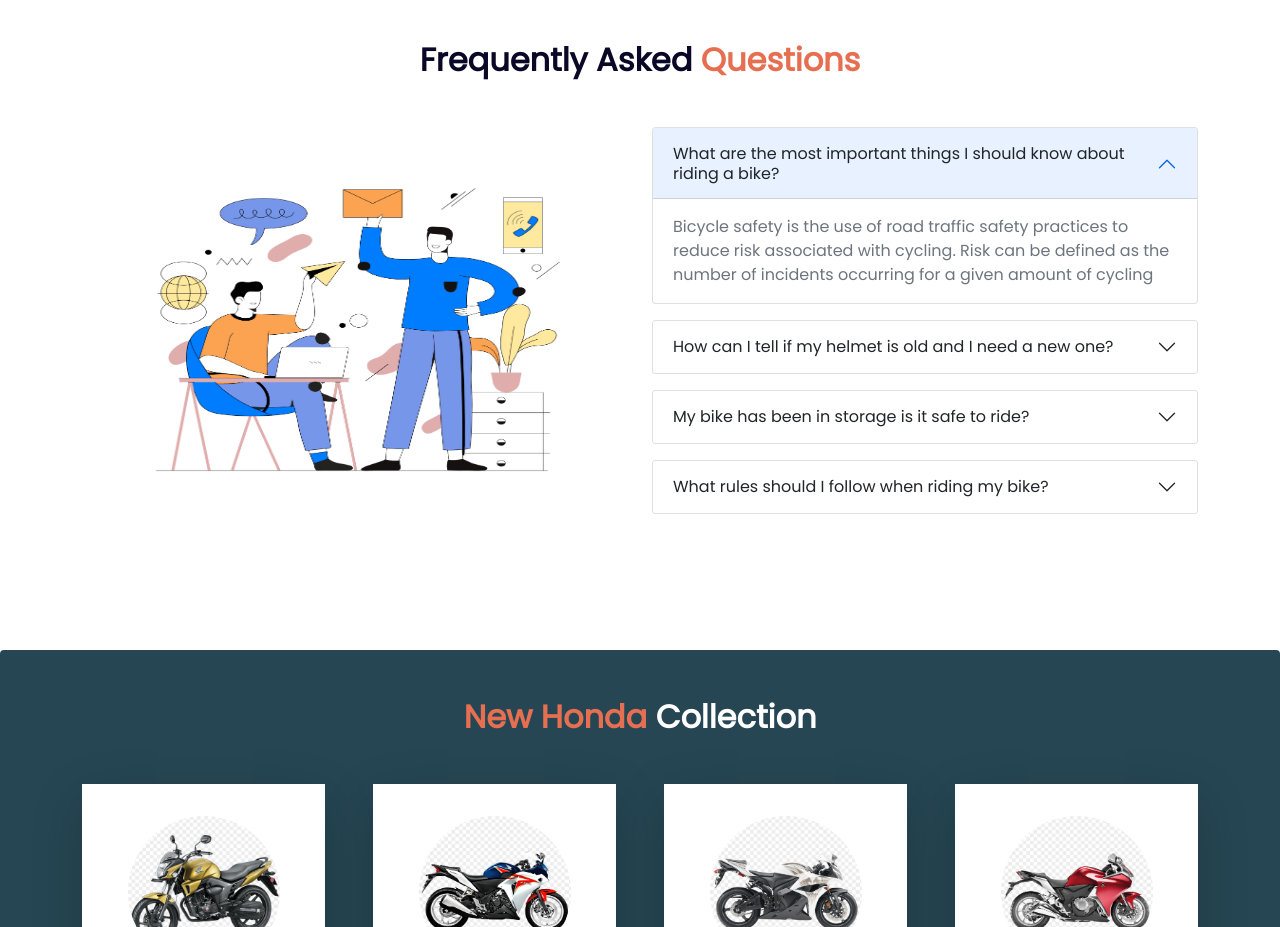
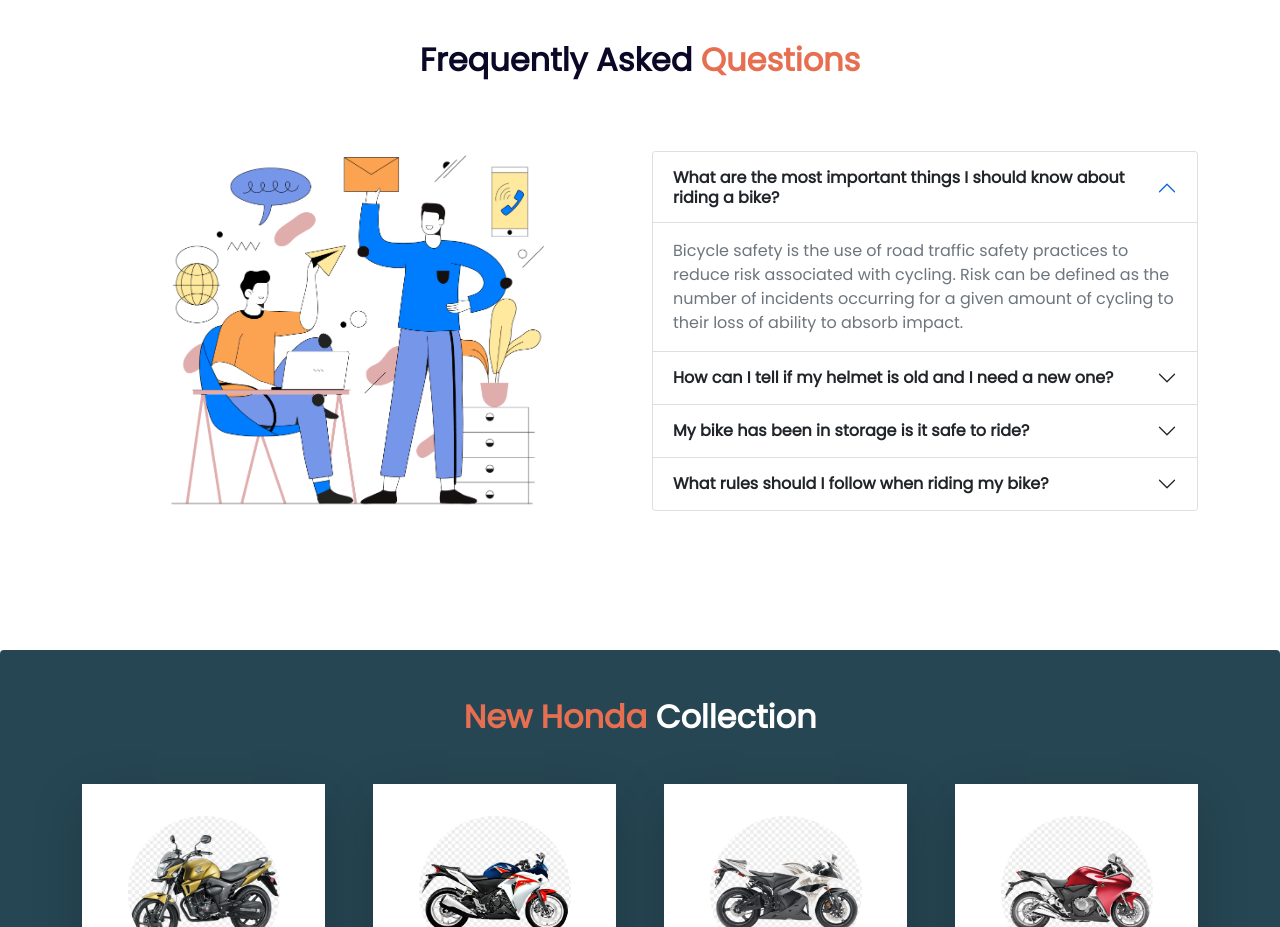
Before and after one commit to Md-jaber-hossain/Honda-cbr, a plain HTML site: page index.html in a window 1280 px wide. Shown: the part 2400-3327 px from the top of the page. Drawn offline with Linux system fonts and the light colour scheme.

Commit message:
new changes

```diff
--- a/index.html
+++ b/index.html
@@ -224,64 +224,58 @@
             <h2 class="text-center fw-bold my-5"><span class="h2-colour1">Frequently Asked</span><span class="h2-colour2"> Questions</span></h2>
             <div class="row">
                 <div class="col-12 col-md-6 col-lg-6 d-flex justify-content-lg-center justify-content-center align-items-center">
-                    <img class="w-75 h-75" src="pic/faq.png" alt="">
+                    <div class="w-75 p-3">
+                        <img class="img-fluid" src="pic/faq.png" alt="">
                     </div>
-                <div class="col-lg-6">
-                    <div>
-                        <div class="accordion" id="accordionPanelsStayOpenExample">
-                            <div class="accordion-item mb-3">
-                                <h2 class="accordion-header" id="panelsStayOpen-headingOne">
-                                <button class="accordion-button text-dark" type="button" data-bs-toggle="collapse" data-bs-target="#panelsStayOpen-collapseOne" aria-expanded="true" aria-controls="panelsStayOpen-collapseOne">
+                </div>
+                <div class="col-lg-6 pt-4">
+                    <div class="accordion" id="accordionExample">
+                        <div class="accordion-item">
+                          <h2 class="accordion-header" id="headingOne">
+                            <button class="accordion-button text-dark bg-white fw-bold" type="button" data-bs-toggle="collapse" data-bs-target="#collapseOne" aria-expanded="true" aria-controls="collapseOne">
                                 What are the most important things I should
                                 know about riding a bike?
                             </button>
                           </h2>
-                                <div id="panelsStayOpen-collapseOne" class="accordion-collapse collapse show" aria-labelledby="panelsStayOpen-headingOne">
+                          <div id="collapseOne" class="accordion-collapse collapse show" aria-labelledby="headingOne" data-bs-parent="#accordionExample">
                             <div class="accordion-body text-secondary">
-                                    Bicycle safety is the use of road traffic safety practices to reduce risk associated with cycling. Risk can be defined as the number of incidents occurring for a given amount of cycling
+                                Bicycle safety is the use of road traffic safety practices to reduce risk associated with cycling. Risk can be defined as the number of incidents occurring for a given amount of cycling to their loss of ability to absorb impact.
                             </div>
                           </div>
                         </div>
-                        </div>
-                    </div>
-                    <div>
-                    <div class="accordion-item mb-3">
-                        <h2 class="accordion-header" id="panelsStayOpen-headingTwo">
-                            <button class="accordion-button collapsed text-dark" type="button" data-bs-toggle="collapse" data-bs-target="#panelsStayOpen-collapseTwo" aria-expanded="false" aria-controls="panelsStayOpen-collapseTwo">
+                        <div class="accordion-item">
+                          <h2 class="accordion-header" id="headingTwo">
+                            <button class="accordion-button collapsed fw-bold" type="button" data-bs-toggle="collapse" data-bs-target="#collapseTwo" aria-expanded="false" aria-controls="collapseTwo">
                                 How can I tell if my helmet is old and I need a new one?
                             </button>
                           </h2>
-                        <div id="panelsStayOpen-collapseTwo" class="accordion-collapse collapse" aria-labelledby="panelsStayOpen-headingTwo">
+                          <div id="collapseTwo" class="accordion-collapse collapse" aria-labelledby="headingTwo" data-bs-parent="#accordionExample">
                             <div class="accordion-body text-secondary">
                                 Bike helmets should be replaced every 3-5 years due to their loss of ability to absorb impact. Materials break down with time due to sweat, UV rays and heat.
                             </div>
                           </div>
                         </div>
-                    </div>
-                    <div>
-                        <div class="accordion-item mb-3">
-                            <h2 class="accordion-header" id="panelsStayOpen-headingThree">
-                                <button class="accordion-button collapsed text-dark" type="button" data-bs-toggle="collapse" data-bs-target="#panelsStayOpen-collapseThree" aria-expanded="false" aria-controls="panelsStayOpen-collapseThree">
+                        <div class="accordion-item">
+                          <h2 class="accordion-header" id="headingThree">
+                            <button class="accordion-button collapsed fw-bold" type="button" data-bs-toggle="collapse" data-bs-target="#collapseThree" aria-expanded="false" aria-controls="collapseThree">
                                 My bike has been in storage is it safe to ride?
                             </button>
                           </h2>
-                            <div id="panelsStayOpen-collapseThree" class="accordion-collapse collapse" aria-labelledby="panelsStayOpen-headingThree">
+                          <div id="collapseThree" class="accordion-collapse collapse" aria-labelledby="headingThree" data-bs-parent="#accordionExample">
                             <div class="accordion-body text-secondary">
                                 Straight form the factory, metal storage sheds are generally the most secure. Then plastic sheds. And then finally wooden.
                             </div>
                           </div>
                         </div>
-                    </div>
-                    <div>
-                        <div class="accordion-item mb-3">
-                            <h2 class="accordion-header" id="panelsStayOpen-headingFour">
-                                <button class="accordion-button collapsed text-dark" type="button" data-bs-toggle="collapse" data-bs-target="#panelsStayOpen-collapseFour" aria-expanded="false" aria-controls="panelsStayOpen-collapseFour">
+                        <div class="accordion-item">
+                          <h2 class="accordion-header" id="headingFour">
+                            <button class="accordion-button collapsed fw-bold" type="button" data-bs-toggle="collapse" data-bs-target="#collapseFour" aria-expanded="false" aria-controls="collapseFour">
                                 What rules should I follow when riding my bike?
                             </button>
                           </h2>
-                            <div id="panelsStayOpen-collapseFour" class="accordion-collapse collapse" aria-labelledby="panelsStayOpen-headingFour">
+                          <div id="collapseFour" class="accordion-collapse collapse" aria-labelledby="headingFour" data-bs-parent="#accordionExample">
                             <div class="accordion-body text-secondary">
-                                    You need to keep towards the left while also being in a safe position for the road and traffic conditions. Don't get too far left and don't weave in and out of parked cars. You need to be where you have a good view, and where other road users can see you.  Allow traffic to pass as soon as you can.
+                                You need to keep towards the left while also being in a safe position for the road and traffic conditions. Don't get too far left and don't weave in and out of parked cars.
                           </div>
                         </div>
                       </div>
@@ -290,6 +284,7 @@
             </div>
             <br><br><br>
         </section>
+
         <!-- New Honda Collection -->
         <section class="container-fluid new-honda-bg rounded" id="shop">
             <div class="container my-5 py-5">
```
Lines whose indentation alone changed are shown as unchanged.
